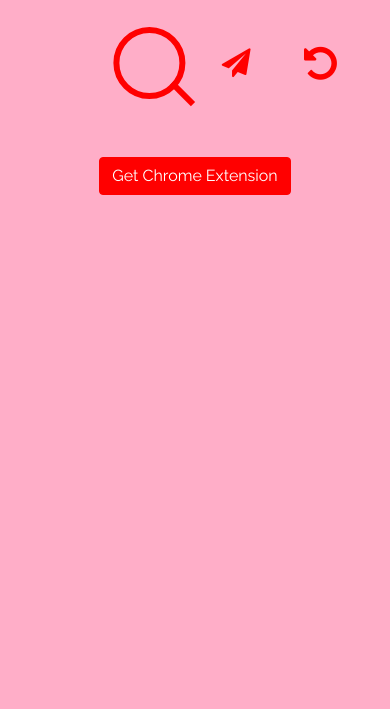
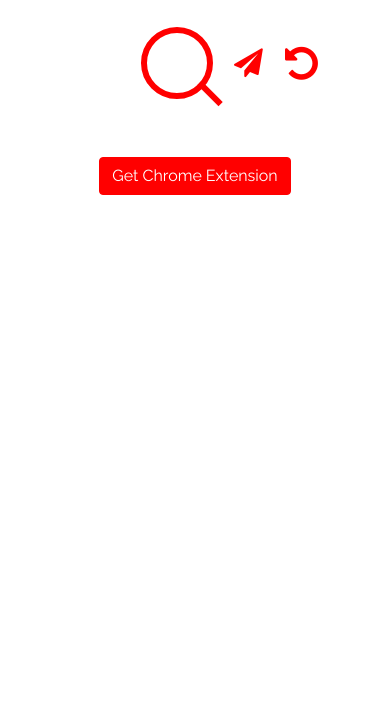
Before and after one commit to smitdesai1010/YouMusic, a website with bundled scripts: page public/index.html in a window 390 px wide. Shown: the part 135-844 px from the top of the page. Built offline with nearby package versions, Linux system fonts and the light colour scheme; some icons are missing.

```diff
--- a/public/css/mycss.css
+++ b/public/css/mycss.css
@@ -37,15 +37,17 @@
     background-color:blue;
 }
 
+#formbtns{
+    padding-left: 15px;
+}
 
 .reload, #submit {
     display: inline-block;
     border-radius: 60px;
     font-size: x-large;
-    padding: 0.5em 0.6em;
+    padding: 0.5em 0.3em;
     color: red;
     cursor: pointer;
-    padding-left: 30px;
 }
 
 .fa-undo {
@@ -61,7 +63,15 @@
     width: 23vw;
 }
 
-@media only screen and (max-width: 600px) {
+@media only screen and (max-width: 768px) {
+
+    body{
+        background-image: none;
+    }
+
+    #formbtns{
+        padding-left: 10px;
+    }
 
     iframe{
         height: 20vh;
--- a/public/index.html
+++ b/public/index.html
@@ -26,13 +26,16 @@
             <span></span>
         </div>
 
-        <div id="submit">
-            <i type='submit' class="fa fa-paper-plane"></i>
+        <div id="formbtns">
+            <div id="submit">
+                <i type='submit' class="fa fa-paper-plane"></i>
+            </div>
+
+            <div class="reload">
+                <i onclick="window.location.reload()" class="fa fa-undo fa-lg"></i>
+            </div>
         </div>
 
-        <div class="reload">
-            <i onclick="window.location.reload()" class="fa fa-undo fa-lg"></i>
-        </div>
     </form>
 
     <!--Search contents-->
```
Also changed, not shown: 1 other file.
